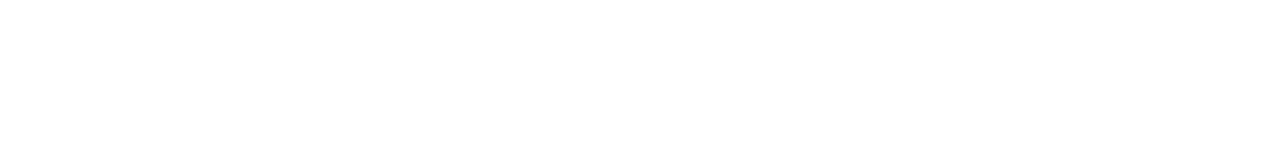
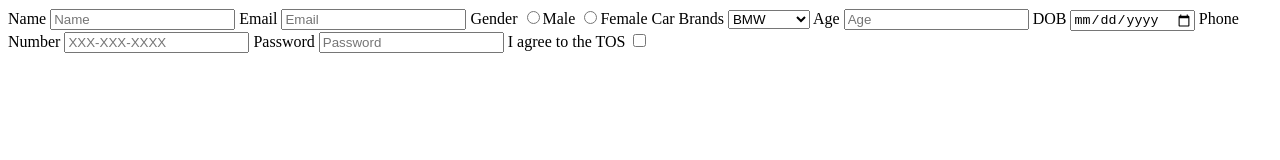
Before and after one commit to acciojob/signup-form-car-gauravjoshi34, a website: page main.html in a window 1280 px wide. Drawn offline with Linux system fonts and the light colour scheme.

Commit message:
created a submission

```diff
--- a/main.html
+++ b/main.html
@@ -8,8 +8,31 @@
 
 <body>
 	<!-- the entire body must be written by student -->
-    <script type="text/javascript" src="./script.js">
-</script>
+	<label for="name">Name</label>
+	<input type="text" id="name" placeholder="Name" required>
+	<label for="email">Email</label>
+	<input type="email" id="email" placeholder="Email" required>
+	<label for="gender_m">Gender</label>
+	<input type="radio" id="gender_m" name="gender" required>Male
+	<input type="radio" id="gender_m" name="gender" required>Female
+	<label for="cars">Car Brands</label>
+	<select id="cars" placeholder="--Please choose an option--" required >
+		<option>BMW</option>
+		<option>Mercedee</option>
+		<option>Artis</option>
+		<option>hjsid</option>
+	</select>
+	<label for="age">Age</label>
+	<input type="number" id="age" placeholder="Age" required>
+	<label for="dob">DOB</label>
+	<input type="date" id="dob" required>
+	<label for="tel">Phone Number</label>
+	<input type="tel" id="tel" placeholder="XXX-XXX-XXXX">
+	<label for="password">Password</label>
+	<input type="password" id="password" placeholder="Password" required>
+	<label for="tos">I agree to the TOS</label>
+	<input type="checkbox" id="name" required>
+	<script type="text/javascript" src="./script.js"></script>
 
 </body>
 
```
